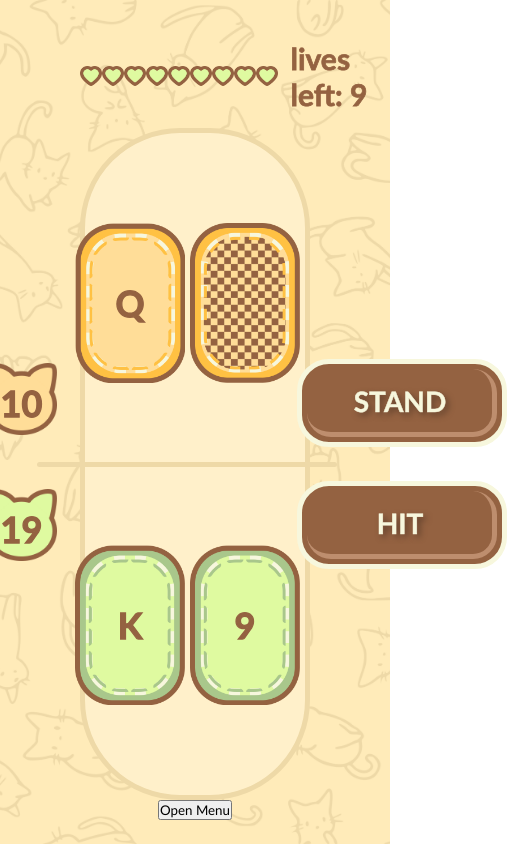
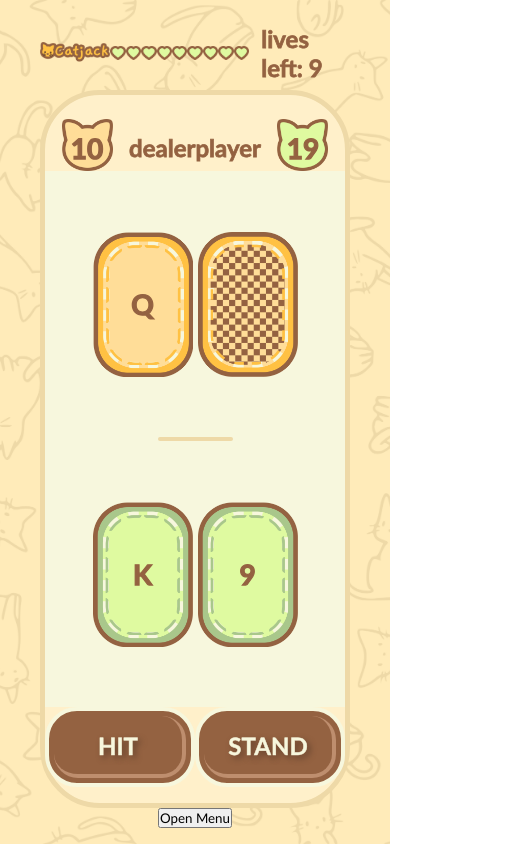
Before and after one commit to ninaespiritu/Catjack, a React (Create React App) app: page / in a window 390 px wide. Both pictures are taken after a click on the button "PLAY NOW". Shown: the whole page, 507 px wide, since content can reach past the window. Built offline with nearby package versions, Linux system fonts and the light colour scheme; a web font is replaced by a local one.

Commit message:
Fix responsive design

```diff
--- a/src/App.css
+++ b/src/App.css
@@ -69,7 +69,6 @@ button {
 }
 .button {
   padding: 5px;
-  /* width: 340px; */
   height: 88px;
   border: 5px solid var(--color-white);
   border-radius: 32px;
@@ -103,3 +102,51 @@ button {
 .button-small {
   width: 210px;
 }
+
+@media screen and (max-width: 1400px) {
+  .app {
+    padding: 24px 60px;
+  }
+  h1 {
+    font-size: 44px;
+  }
+  h2 {
+    font-size: 32px;
+  }
+  h3 {
+    font-size: 28px;
+  }
+}
+
+@media screen and (max-width: 1200px) {
+  .app {
+    padding: 16px 40px;
+  }
+  h1 {
+    font-size: 40px;
+  }
+  h2 {
+    font-size: 28px;
+  }
+  h3 {
+    font-size: 24px;
+  }
+  .button {
+    padding: 5px;
+    height: 80px;
+    border: 4px solid var(--color-white);
+    border-radius: 32px;
+  }
+  .button div {
+    width: 100%;
+    height: 100%;
+    display: flex;
+    flex-direction: column;
+    justify-content: center;
+    align-items: center;
+    border-bottom: 4px solid var(--color-brown-light);
+    border-right: 4px solid var(--color-brown-light);
+    border-radius: 24px;
+    font-size: 24px;
+  }
+}
--- a/src/styles/Card.css
+++ b/src/styles/Card.css
@@ -1,9 +1,9 @@
 .card {
   margin: 0 2.5px;
-  width: 110px;
-  height: 160px;
-  /* width: 7.2vw;
-  height: 10.8vw; */
+  /* width: 110px;
+  height: 160px; */
+  width: 7.2vw;
+  height: 10.8vw;
   display: flex;
   flex-direction: column;
   align-items: center;
@@ -13,3 +13,21 @@
   background-position: center center;
   background-size: contain;
 }
+
+/* @media screen and (max-width: 1400px) {
+  .card {
+    width: 7.2vw;
+    height: 10.8vw;
+  }
+} */
+
+@media screen and (max-width: 1200px) {
+  .card {
+    /* width: 110px;
+    height: 160px; */
+    width: 100px;
+    height: 150px;
+    /* width: 70px;
+    height: 105px; */
+  }
+}
--- a/src/styles/Catjack.css
+++ b/src/styles/Catjack.css
@@ -16,7 +16,6 @@
 .catjack-logo {
   width: 160px;
 }
-
 .cat-lives {
   display: flex;
 }
@@ -60,6 +59,7 @@
   flex-direction: column;
   justify-content: space-evenly;
   align-items: center;
+  /* background-color: var(--color-white); */
 }
 .game-cards hr {
   width: 300px;
@@ -92,6 +92,7 @@
   height: 210px;
   display: flex;
   justify-content: space-between;
+  /* background-color: var(--color-white); */
 }
 .game-scores {
   padding: 8px 0;
@@ -119,3 +120,73 @@
 .game-cards-results {
   text-align: center;
 }
+
+@media screen and (max-width: 1400px) {
+  .game-scores, .game-buttons {
+    width: 500px;
+  }
+  .game-scores-num {
+    width: 68px;
+    height: 68px;
+    display: flex;
+  }
+}
+
+@media screen and (max-width: 1200px) {
+  .catjack header {
+    margin: 8px 0;
+  }
+  .catjack-logo {
+    width: 120px;
+  }
+  .cat-life {
+    width: 20px;
+  }
+  .game {
+    padding: 28px 0 16px;
+    flex-direction: column;
+    justify-content: center;
+    align-items: center;
+    border-radius: 60px;
+  }
+  .game-cards {
+    margin: 0;
+    width: 100%;
+    height: 100%;
+    display: flex;
+    flex-direction: column;
+    justify-content: space-evenly;
+    align-items: center;
+    background-color: var(--color-white);
+  }
+  .game-cards hr {
+    width: 25%;
+    height: 4px;
+    border-radius: 4px;
+  }
+  .game-cards-player, .game-cards-dealer {
+    margin: 0;
+  }
+  .game-scores, .game-buttons {
+    width: 100%;
+    height: auto;
+    flex-direction: row;
+    justify-content: space-evenly;
+    align-items: center;
+  }
+  .game-scores {
+    padding: 0;
+  }
+  .game-scores-num {
+    margin: -4px 16px 0;
+    width: 52px;
+    height: 52px;
+    display: flex;
+  }
+  .game-scores-num h2 {
+    margin: 6px 0 0 0;
+  }
+ .game-scores-dealer {
+    flex-direction: row-reverse;
+  }
+}
--- a/src/styles/Footer.css
+++ b/src/styles/Footer.css
@@ -60,7 +60,7 @@ footer {
 
 /* MEDIA QUERIES */
 
-@media screen and (max-width: 1024px) {
+@media screen and (max-width: 1200px) {
   .footer-menu {
     padding: 20px;
     z-index: 9999;
```
